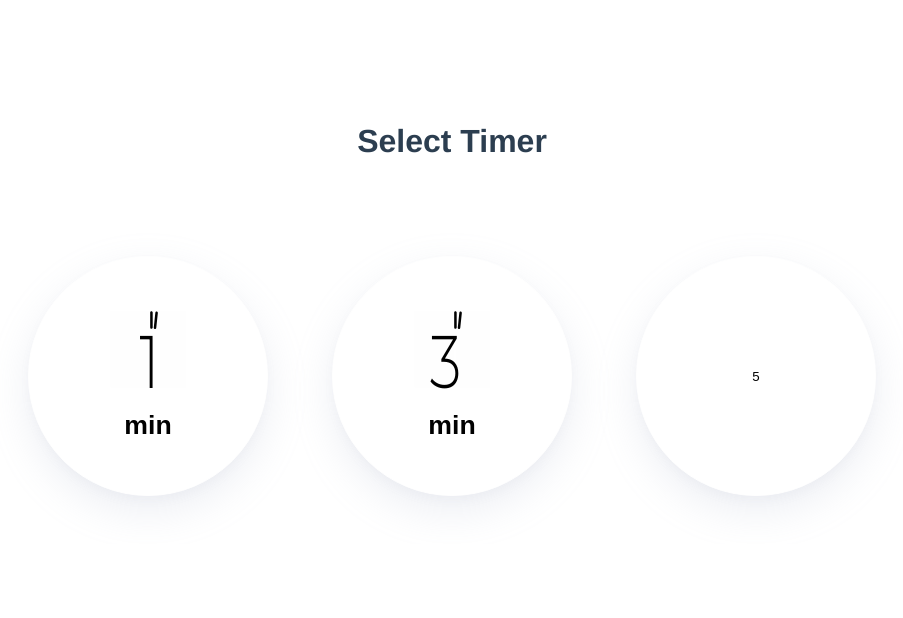
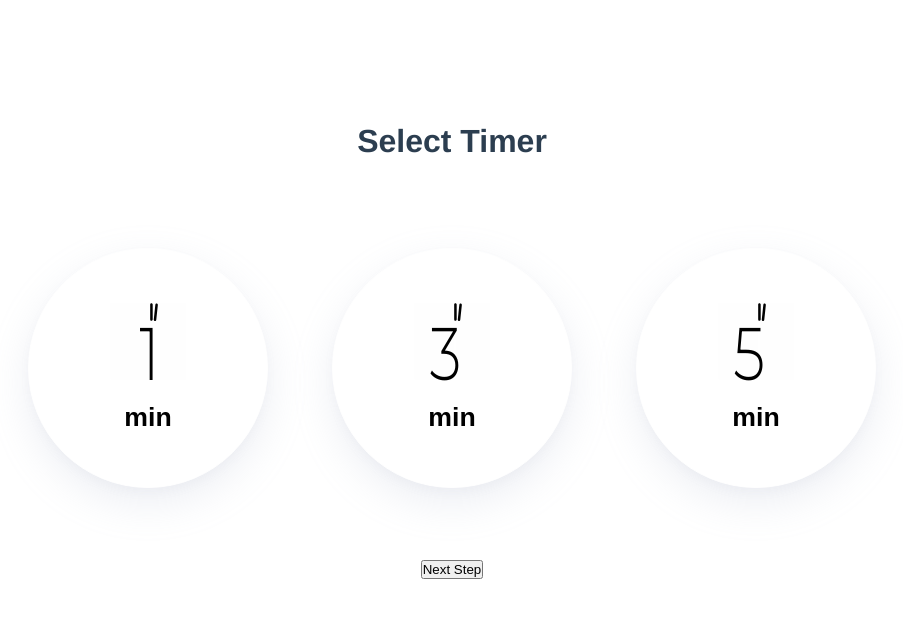
Before and after one commit to nova44056/khmer-keyboard, a Vue app: page / in a window 1280 px wide. Shown: the top 618 px of the page, without its empty margins (188-1091 px from the left). Built offline with nearby package versions, Linux system fonts and the light colour scheme.

Commit message:
selection1 UI

```diff
--- /dev/null
+++ b/src/components/HP2Components/five.vue
@@ -0,0 +1,48 @@
+<template>
+  <div>
+    <svg
+      id="Layer_1"
+      data-name="Layer 1"
+      xmlns="http://www.w3.org/2000/svg"
+      viewBox="0 0 334.18 419"
+    >
+      <path
+        class="cls-1"
+        d="M968.23,707.12q-86.26,0-172.51.06c-2.14,0-2.72-.3-2.72-2.62q.12-164.38,0-328.78c0-2.45.63-2.78,2.88-2.78q164.21.09,328.42,0c2.22,0,2.88.31,2.88,2.78q-.12,164.39,0,328.77c0,2.31-.55,2.63-2.7,2.63q-72.59-.12-145.17-.06c-1.44-1.8-1-3.94-1-6q0-101.89,0-203.78c0-3.69,0-7.38,0-11.07-.08-5.67-5.3-9-10.35-6.47-10.44,5.3-20.77,10.83-31.11,16.34-4.4,2.35-8.94,4.45-13.21,7-2.88,1.75-3,2-1.56,5.16.28.59.63,1.14.87,1.75,1,2.44,2.38,2.5,4.58,1.31q18.6-10.06,37.42-19.72c3.15-1.63,4-1.11,4.26,2.4,0,.76,0,1.52,0,2.28q0,102.71,0,205.41C969.21,703.62,969.55,705.54,968.23,707.12Z"
+        transform="translate(-793 -373)"
+      />
+      <path
+        d="M979.37,412.39q0,16.25,0,32.5c0,2.9-1.18,5-4.16,5.77a5,5,0,0,1-6-2.6,9.31,9.31,0,0,1-.85-4.73c0-8.78,0-17.55,0-26.33q0-17.55,0-35.1a20.31,20.31,0,0,1,.09-2.92c.46-3.18,2.79-5.31,5.61-5.23,3,.08,5.25,2.39,5.3,5.81.09,6.18,0,12.35,0,18.53Z"
+        transform="translate(-793 -373)"
+      />
+      <path
+        d="M984,445.9c.84-8.06,1.66-15.93,2.49-23.79,1.45-13.68,2.87-27.36,4.38-41,.5-4.43,2.91-6.58,6.38-6.06,3.28.49,4.92,3.28,4.49,7.41q-3.39,31.83-6.74,63.66c-.38,3.59-2.89,5.93-5.85,5.68A5.69,5.69,0,0,1,984,445.9Z"
+        transform="translate(-793 -373)"
+      />
+      <text class="cls-2" transform="translate(66.85 334.19) scale(0.76 1)">
+        5
+      </text>
+    </svg>
+  </div>
+</template>
+
+<script>
+export default {
+  name: 'five'
+};
+</script>
+
+<style scoped>
+@import url("https://fonts.googleapis.com/css2?family=Montserrat:wght@300&display=swap");
+.cls-1 {
+  fill: #fefefe;
+}
+.cls-2 {
+  font-size: 324.93px;
+  font-family: "Montserrat", sans-serif;
+  font-weight: 300;
+}
+svg {
+  height: 6rem;
+}
+</style>
--- a/src/components/HP2Components/heading.vue
+++ b/src/components/HP2Components/heading.vue
@@ -68,9 +68,13 @@
               transform="translate(-650.07 -230.08)"
             />
           </svg>
-          5
+          <five/>
+          <h1>min</h1>
         </button>
       </div>
+    </div>
+    <div class="button" style="margin-top: 2rem">
+        <button>Next Step</button>
     </div>
   </div>
 </template>
@@ -78,11 +82,13 @@
 <script>
 import one from './one.vue'
 import three from './three.vue'
+import five from './five.vue'
 export default {
   name: 'heading',
   components: {
     one,
-    three
+    three,
+    five
   }
 }
 </script>
@@ -106,6 +112,7 @@ export default {
   align-items: center;
   flex-direction: column;
   margin-top: 3rem;
+  height: 20rem;
 }
 .cards-wrapper {
   display: grid;
```
